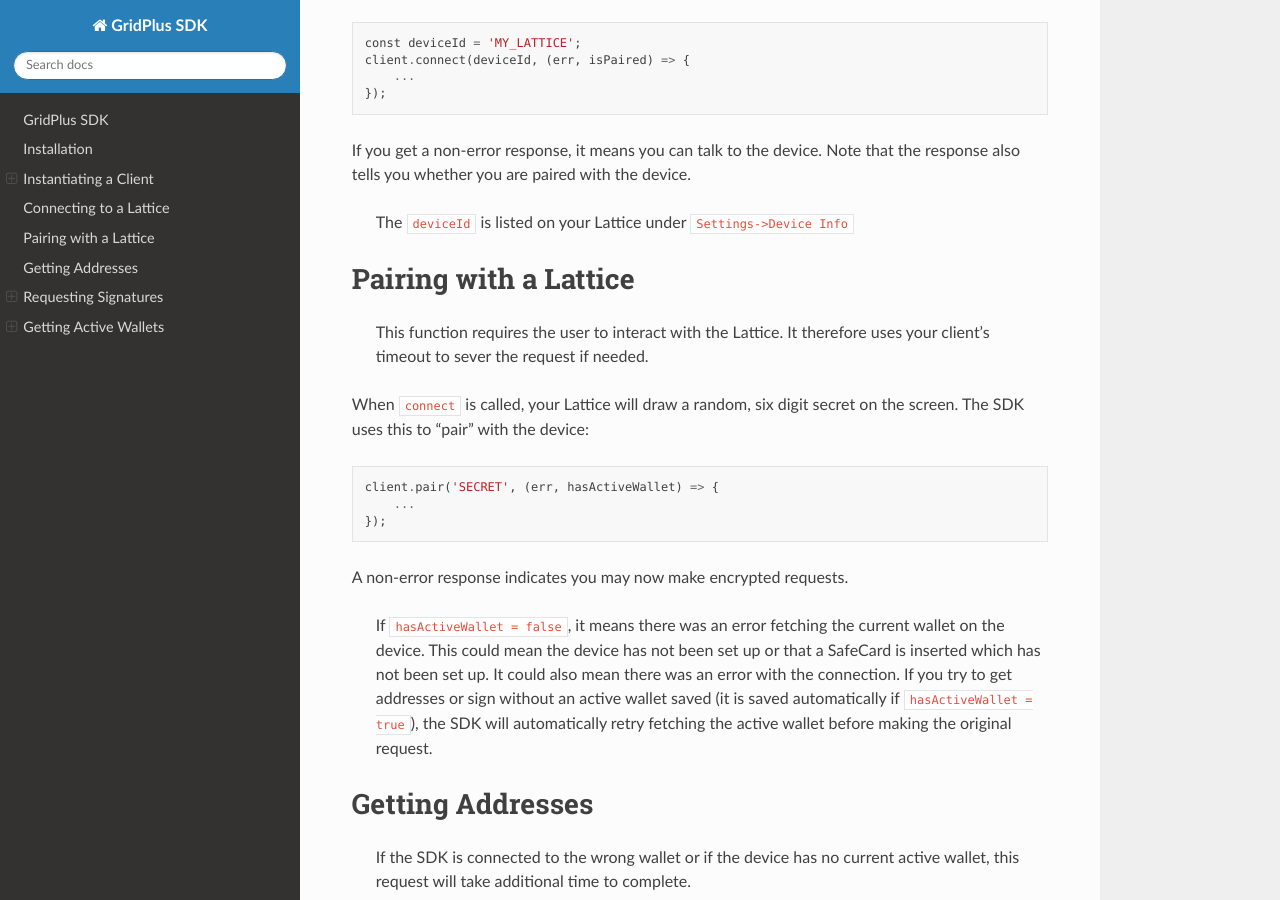
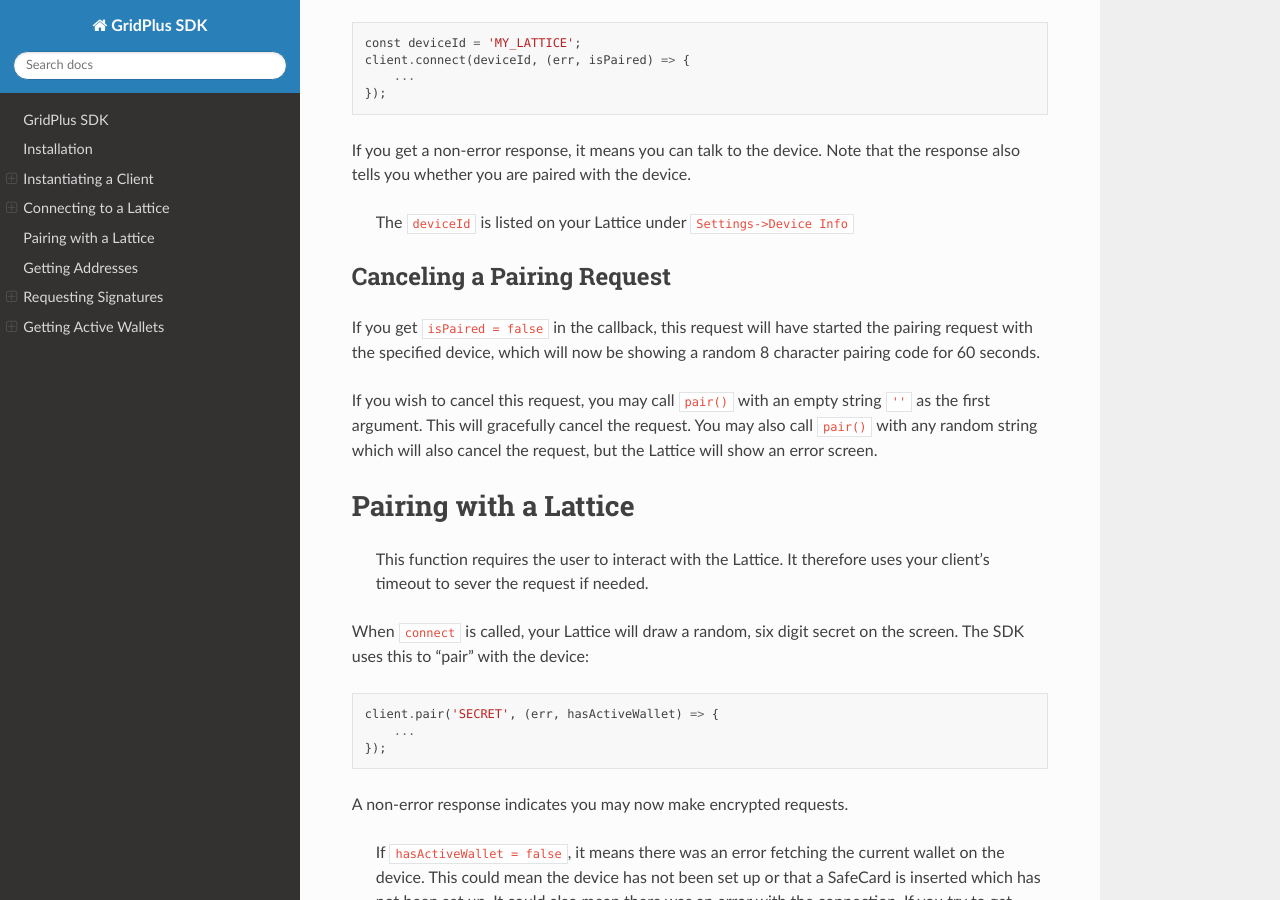
Before and after one commit to GridPlus/gridplus-sdk, a Sphinx documentation site: the page built from docs/index.md, in a window 1280 px wide and 900 px high, scrolled down 1562 px. Built offline with Sphinx 7.4.7 and the Read the Docs theme 2.0.0, drawn with Linux system fonts in a browser that asks for light colours.

```diff
--- a/docs/index.md
+++ b/docs/index.md
@@ -65,6 +65,14 @@ client.connect(deviceId, (err, isPaired) => {
 If you get a non-error response, it means you can talk to the device. Note that the response also tells you whether you are paired with the device.
 
 > The `deviceId` is listed on your Lattice under `Settings->Device Info`
+
+### Canceling a Pairing Request
+
+If you get `isPaired = false` in the callback, this request will have started the pairing request with the specified device, which will now be showing a random 8 character pairing code for 60 seconds.
+
+If you wish to cancel this request, you may call `pair()` with an empty string `''` as the first argument. This will
+gracefully cancel the request. You may also call `pair()` with any random string which will also cancel the request, but
+the Lattice will show an error screen.
 
 # Pairing with a Lattice
 
--- a/package.json
+++ b/package.json
@@ -1,6 +1,6 @@
 {
   "name": "gridplus-sdk",
-  "version": "0.9.2",
+  "version": "0.9.3",
   "description": "SDK to interact with GridPlus Lattice1 device",
   "scripts": {
     "commit": "git-cz",
```
Also changed, not shown: 1 other file.
